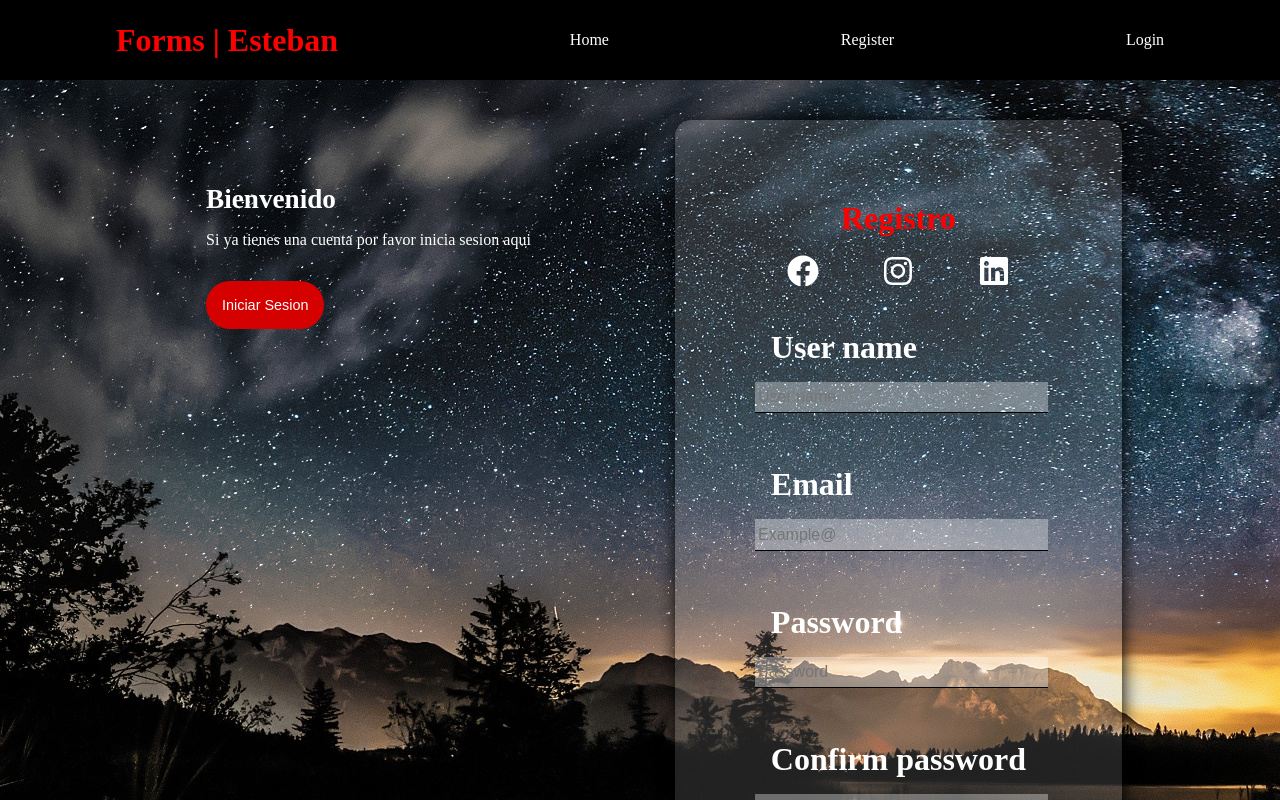
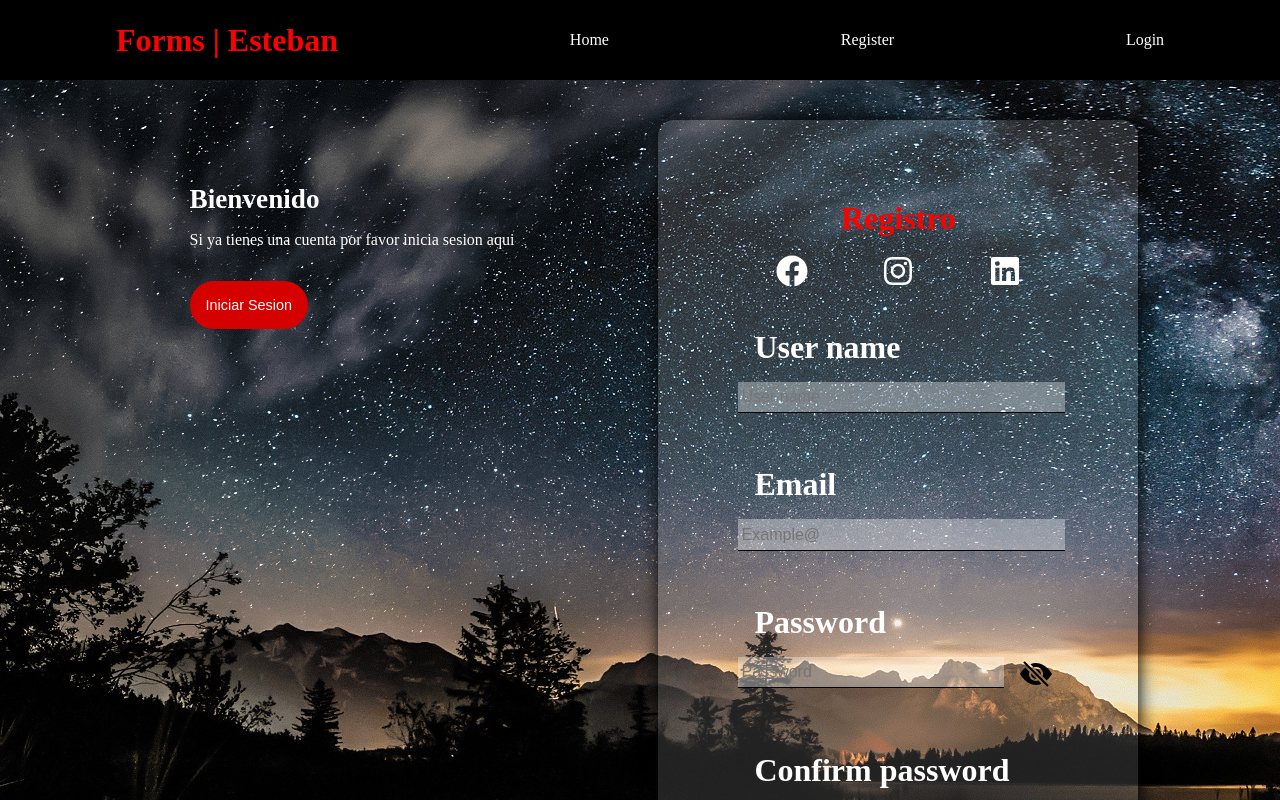
Before and after one commit to EstebanUO/register-React, a React (Create React App) app: page /register in a window 1280 px wide. Shown: the top 800 px of the page. Built offline with nearby package versions, Linux system fonts and the light colour scheme.

Commit message:
Se arreglo y se hicieron cambios

```diff
--- a/src/components/Pages/Home/Home.jsx
+++ b/src/components/Pages/Home/Home.jsx
@@ -6,7 +6,7 @@ export const Home = () => {
     <div>
         <Header/>
             <div className="contHome">
-                <h2>Bienvenido al formulario de registro y login</h2>
+                <h2>Bienvenido al formulario de registro y login</h2><br /><br />
                   <p>
                       Lorem ipsum dolor sit amet consectetur adipisicing elit.
                       Tempore, porro. Soluta veniam voluptatem quisquam!
--- a/src/components/Pages/Login/Login.jsx
+++ b/src/components/Pages/Login/Login.jsx
@@ -24,7 +24,7 @@ export const Login = () => {
                 </div><br />
                 <div className="formularioLog">
                   <label for="exampleInputEmail1" class="labelsReg"><br/>Email</label>
-                    <input name="correo" type="email" class="form-input" id="exampleInputEmail1" aria-describedby="emailHelp" placeholder="Example@" autocomplete="off" required/>
+                    <input name="correo" type="email" class="form-input" id="exampleInputEmail1" aria-describedby="emailHelp" placeholder="Example@" required/>
 
                   <label for="inputPassword" class="labelsReg"><br/>Password</label>
                     <input name="password" type="password" class="form-input" id="inputPassword" placeholder="Password"/>
--- a/src/components/Pages/Register/Register.jsx
+++ b/src/components/Pages/Register/Register.jsx
@@ -1,10 +1,68 @@
 import React from 'react'
+import {useState, useEffect} from 'react'
 import { Link } from 'react-router-dom'
 import { Header } from '../../layouts/Header/Header'
 import { FaFacebook, FaInstagram, FaLinkedin } from 'react-icons/fa';
+import { BsEyeFill,BsEyeSlashFill } from "react-icons/bs";
 import { Footer } from '../../layouts/Footer/Footer';
 
 export const Register = () => {
+
+  //Constantes
+  const [userName, setUserName] = useState("");
+  const [validName, setValidName] = useState("");
+  const [email, setEmail] = useState("");
+  const [validEmail, setValidEmail] = useState(".@")
+  const [password, setPassword] = useState("")
+  const [confirmPassword, setConfirmPassword] = useState("")
+
+  //Funciones
+  const onUserName = (event) => {setUserName(event.target.value)};
+  const onEmail = (event) => {setEmail(event.target.value)};
+  const onPassword = (event) => {setPassword(event.target.value)};
+  const onConfirmPass = (event) => {setConfirmPassword(event.target.value)};
+  const [showPass, setShowPass] = useState(false);
+  const iconShow = () => {
+    setShowPass(!showPass)
+  }
+  const onSubmitForm = (event) => {
+    event.preventDefault()
+    setValidName(userName);
+    setValidEmail(email);
+  }
+
+  //UseEffect
+  // useEffect(() => {
+  //   //UserName Validacion
+  //   if(validName.indexOf('`')!== -1 || validName.indexOf('.')!== -1 || validName.indexOf('@')!== -1 || validName.indexOf('!')!== -1 || validName.indexOf('%')!== -1 || validName.indexOf('$')!== -1 || /\s/.test(validName)){
+  //     document.getElementById('validUserName').textContent = 'Usuario Invalido: solo se permiten letras o numeros, sin espacios, minimo 3 caracteres y maximo 20.';
+  //   }else{
+  //     document.getElementById('validUserName').textContent = '';
+  //   };
+
+  //   // Email Validacion
+  //   if (validEmail.indexOf('.')=== -1 || validEmail.indexOf('@')=== -1 || /\s/.test(validEmail)) {
+  //     document.getElementById('validemail').textContent = 'Email Invalido';
+  //   }else{
+  //     document.getElementById('validemail').textContent = '';
+  //   };
+
+  //   // Password Validacion
+  //   if (confirmPassword === password) {
+  //     document.getElementById('buttonSend').removeAttribute('disabled')
+  //   }else{
+  //     document.getElementById('buttonSend').setAttribute('disabled','true')
+  //   };
+
+  //   if (password === confirmPassword) {
+  //     document.getElementById('validPassword').textContent = '';
+  //   }else{
+  //     document.getElementById('validPassword').textContent = 'Las contraseñas no coinciden!!';
+  //   };
+
+  // }, [validName, validEmail, confirmPassword, password])
+
+
   return (
     <div>
         <Header/>
@@ -19,7 +77,7 @@ export const Register = () => {
                   </div>
               </div>
             <div>
-              <form className="formulario2">
+              <form className="formulario2" onSubmit={onSubmitForm}>
                 <h1 className="titleReg">Registro</h1><br />
                 <div className="iconos">
                   <div className="border-icon">
@@ -34,23 +92,27 @@ export const Register = () => {
                 </div><br />
                 <div className="formularioReg">
                   <label for="inputUser" class="labelsReg">User name</label>
-                    <input name="name" type="text" class="form-input" placeholder="User name" autocomplete="off" required/>
+                    <input name="name" type="text" class="form-input" placeholder="User name" value={userName} onChange={onUserName} required/>
 
                   <label for="exampleInputEmail1" class="labelsReg"><br/>Email</label>
-                    <input name="correo" type="email" class="form-input" id="exampleInputEmail1" aria-describedby="emailHelp" placeholder="Example@" autocomplete="off" required/>
+                    <input name="correo" type="email" class="form-input" id="exampleInputEmail1" value={email} onChange={onEmail} aria-describedby="emailHelp" placeholder="Example@" required/>
 
                   <label for="inputPassword" class="labelsReg"><br/>Password</label>
-                    <input name="password" type="password" class="form-input" id="inputPassword" placeholder="Password"/>
+                  <div className="showPass">
+                    <input name="password" type="password" class="form-input" placeholder="Password" value={password} onChange={onPassword}/>
+                    <button className='button-show' onClick={iconShow}>{showPass ? <BsEyeFill />:<BsEyeSlashFill />}</button>
+                  </div>
+
 
                   <label for="inputPassword" class="labelsReg"><br/>Confirm password</label>
-                    <input name="password" type="password" class="form-input" id="inputPassword" placeholder="Confirm your password"/>
+                    <input name="password" type="password" class="form-input" placeholder="Confirm your password" value={confirmPassword} onChange={onConfirmPass}/>
                   <br />
                   <div className="checkTyC">
                     <input type="checkbox"/><p>Haz click aqui para aceptar nuestros<br/>terminos y condiciones.</p>
                   </div>
 
                   <div className="submitReg">
-                    <button type="submit" class="submitReg2">Registrarse</button>
+                    <button type="submit" id="buttonSend" class="submitReg2">Registrarse</button>
                   </div>
                 </div>
               </form>
--- a/src/index.css
+++ b/src/index.css
@@ -58,6 +58,7 @@ h1{
   padding: 5rem;
   box-shadow: 1px 1px 18px black;
   border-radius: 1rem;
+  width: 20rem;
 }
 
 .formularioReg{
@@ -96,6 +97,7 @@ h1{
   display: flex;
   align-items: baseline;
   text-align: center;
+  margin-left: 2rem;
 }
 
 .titleReg{
@@ -157,3 +159,16 @@ p{
 .message button:hover {
   background-color: #620404;
 }
+
+.button-show{
+  margin-left: 10px;
+  font-size: 2rem;
+  border: none;
+  background-color: #ffffff00;
+  cursor: pointer;
+  color: black;
+}
+
+.showPass{
+  display: flex;
+}
```
Lines whose indentation alone changed are shown as unchanged.
